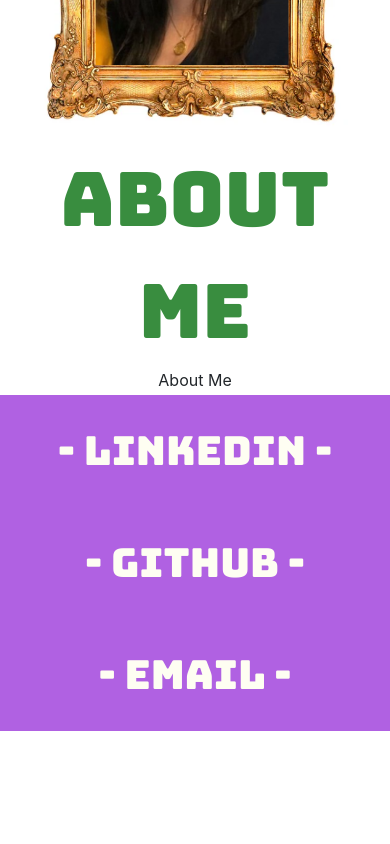
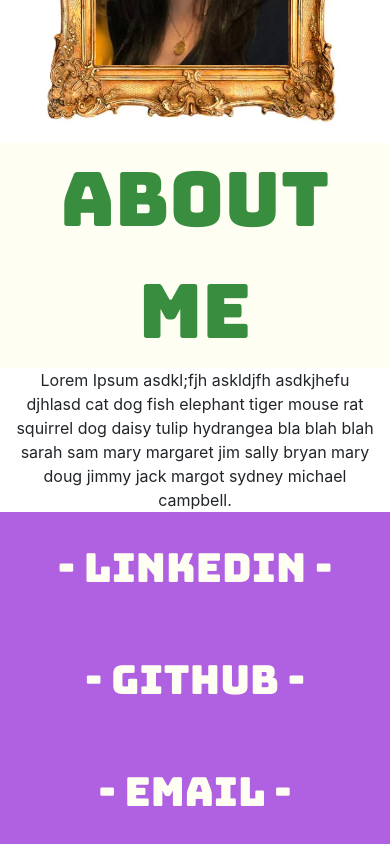
Before and after one commit to mmtaylor7/portfolio-react, a React (Create React App) app: page / in a window 390 px wide. Shown: the part 849-1693 px from the top of the page. Before the commit the page ends 1580 px from the top, so only its background shows below. Built offline with nearby package versions, Linux system fonts and the light colour scheme.

Commit message:
tried to get responsiveness on about me; stuck

```diff
--- a/src/pages/AboutMe/AboutMe.css
+++ b/src/pages/AboutMe/AboutMe.css
@@ -13,7 +13,7 @@
   font-size: 75px;
   color: #398d3f;
   /* background-color: #fefef2; */
-  background: #fefef2, 0.5;
+  background: #fefef2;
 }
 
 .about-text {
--- a/src/pages/AboutMe/AboutMe.js
+++ b/src/pages/AboutMe/AboutMe.js
@@ -8,27 +8,33 @@ function AboutMe() {
   return (
     <div className="container body-div">
       <Row>
-        <Col sm={12} md={3}>
+        <Col sm={12} lg={6}>
           <img
             className="img headshot"
             alt="Headshot"
             src={require("../assets/Headshot.png")}
           />
         </Col>
-        <Col sm={12} md={3}>
-          <div className="page-title sm-2">
-            <div className="page-title sm-2">About Me</div>
-            <div></div>
-          </div>
-        </Col>
-        <Col sm={12} md={6}>
-          <div className="about-text sm-2">
-            <div className="about-text sm-2">About Me</div>
-            <div></div>
-          </div>
+        <Col sm={12} lg={6}>
+          <Row sm={12} lg={6}>
+            <div className="page-title">
+              <div className="page-title">About Me</div>
+              <div></div>
+            </div>
+          </Row>
+          <Row sm={12} md={6}>
+            <div className="about-text sm-2">
+              <div className="about-text sm-2">
+                Lorem Ipsum asdkl;fjh askldjfh asdkjhefu djhlasd cat dog fish
+                elephant tiger mouse rat squirrel dog daisy tulip hydrangea bla
+                blah blah sarah sam mary margaret jim sally bryan mary doug
+                jimmy jack margot sydney michael campbell.
+              </div>
+              <div></div>
+            </div>
+          </Row>
         </Col>
       </Row>
-      {/* <img alt="Headshot" src="../assets/headshotpicture.jpeg" /> */}
     </div>
   );
 }
```
